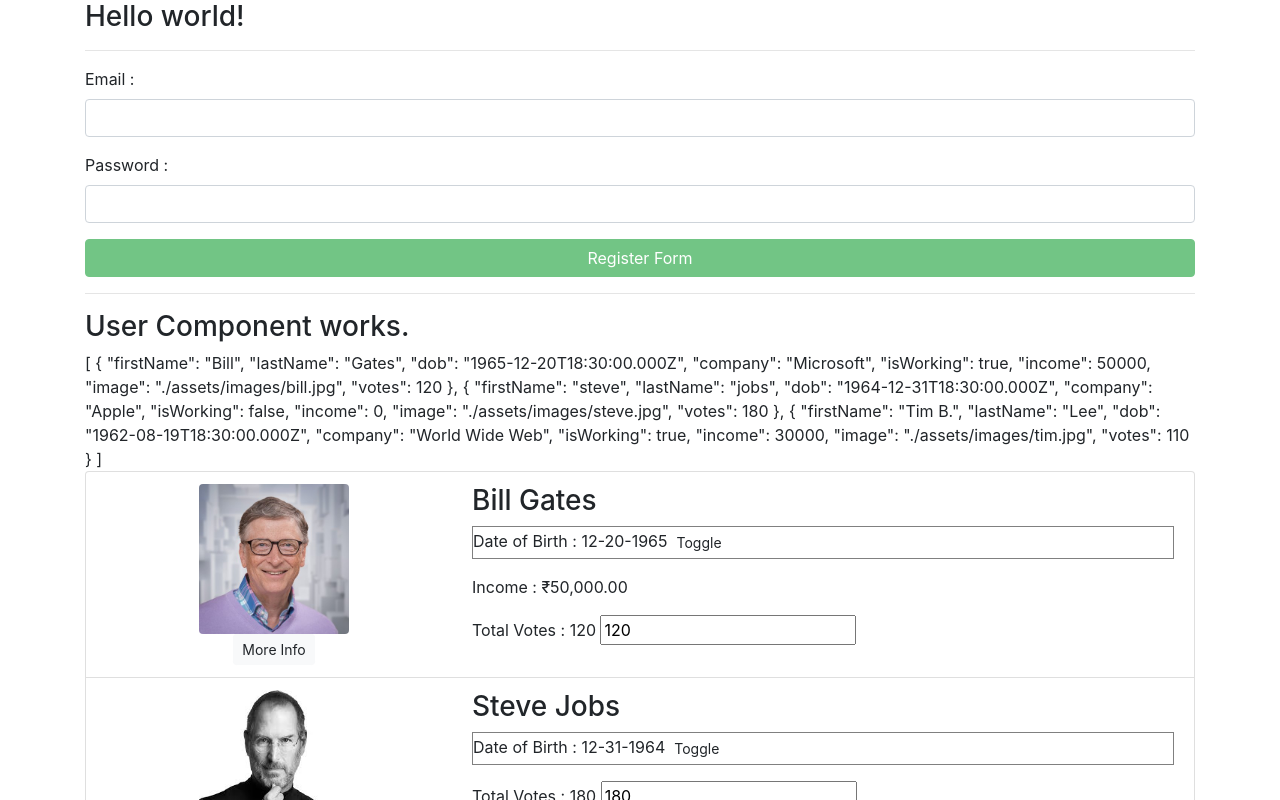
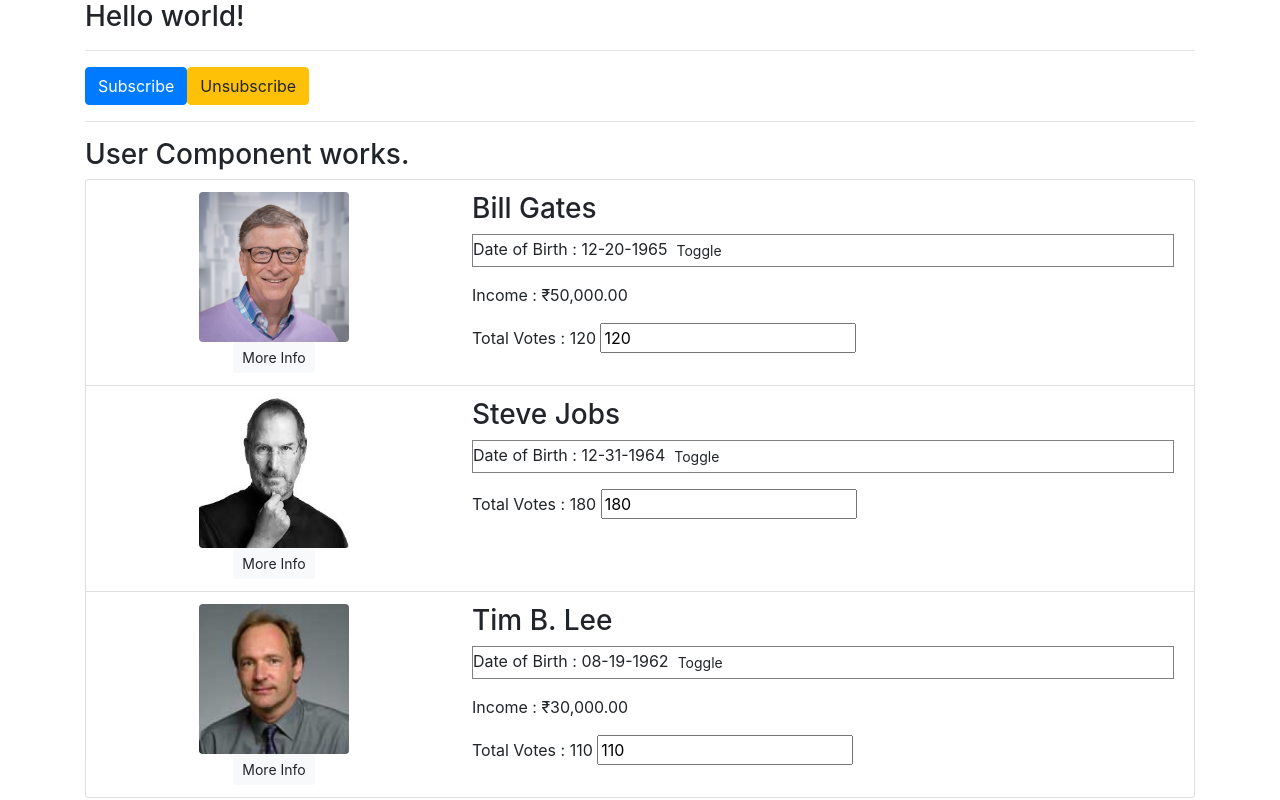
Before and after one commit to synergy2411/incedo-b1, an Angular app in the folder ng-demo/users-app/: page / in a window 1280 px wide. Shown: the top 800 px of the page. Built offline with nearby package versions, Linux system fonts and the light colour scheme.

Commit message:
observables added

```diff
--- a/ng-demo/users-app/src/app/app.component.html
+++ b/ng-demo/users-app/src/app/app.component.html
@@ -1,7 +1,8 @@
 <div class="container">
   <h3>Hello world!</h3>
   <hr>
-  <app-register></app-register>
+  <app-observable-demo></app-observable-demo>
+  <!-- <app-register></app-register> -->
   <!-- <hr> -->
   <!-- <app-login></app-login> -->
   <!-- <hr> -->
--- a/ng-demo/users-app/src/app/app.module.ts
+++ b/ng-demo/users-app/src/app/app.module.ts
@@ -12,6 +12,7 @@
 import { LoginComponent } from './login/login.component';
 import { RegisterComponent } from './register/register.component';
 import { DataService } from './services/data.service';
+import { ObservableDemoComponent } from './observable-demo/observable-demo.component';
 
 @NgModule({
   declarations: [           // Component, Directive, Pipes
@@ -22,7 +23,8 @@
     PipeDemoComponent,
     NationalPipePipe,
     LoginComponent,
-    RegisterComponent
+    RegisterComponent,
+    ObservableDemoComponent
   ],
   imports: [                // Modules - built-in or custom
     BrowserModule,
--- /dev/null
+++ b/ng-demo/users-app/src/app/observable-demo/observable-demo.component.html
@@ -0,0 +1,2 @@
+<button class="btn btn-primary" (click)="onSubscribe()">Subscribe</button>
+<button class="btn btn-warning" (click)="onUnsubscribe()">Unsubscribe</button>
--- /dev/null
+++ b/ng-demo/users-app/src/app/observable-demo/observable-demo.component.ts
@@ -0,0 +1,39 @@
+import { Component, OnInit } from '@angular/core';
+import { Observable, Subscription } from 'rxjs';
+
+@Component({
+  selector: 'app-observable-demo',
+  templateUrl: './observable-demo.component.html',
+  styleUrls: ['./observable-demo.component.css']
+})
+export class ObservableDemoComponent implements OnInit {
+
+  unSub$ : Subscription;
+
+  obs$ = new Observable(observer => {
+    setTimeout(() => {observer.next("First Package")}, 2000);
+    setTimeout(() => {observer.next("Second Package")}, 3000);
+    // setTimeout(() => {observer.next("Third Package")}, 5000);
+    setTimeout(() => {observer.error(new Error('Something bad happened'))}, 5000);
+    setTimeout(() => {observer.next("Fourth Package")}, 7000);
+    setTimeout(() => {observer.complete()}, 10000);
+  })
+
+  onSubscribe(){
+    this.unSub$=this.obs$.subscribe(
+      data => {console.log(data)},
+      error => {console.log(error)},
+      () => {console.log("COMPLETED")}
+    )
+  }
+
+  onUnsubscribe(){
+    this.unSub$.unsubscribe();
+  }
+
+  constructor() { }
+
+  ngOnInit(): void {
+  }
+
+}
--- a/ng-demo/users-app/src/app/users/user.component.html
+++ b/ng-demo/users-app/src/app/users/user.component.html
@@ -1,6 +1,6 @@
 <h3>User Component works.</h3>
 
-{{ users | json }}
+<!-- {{ users | json }} -->
 
 
 <ul class="list-group">
--- a/ng-demo/users-app/src/app/users/user.component.ts
+++ b/ng-demo/users-app/src/app/users/user.component.ts
@@ -19,7 +19,6 @@
         // this.users = this.dataService.getUserData();
         this.dataService.getUserDataFromAPI()
             .subscribe(response => {
-                // console.log("[RESPONSE]", response)
                 this.users = response['userdata'];
             });
     }
```
Also changed, not shown: ng-demo/users-app/src/app/observable-demo/observable-demo.component.css (added), 1 other file (tests, documents, lock files or other folders).
